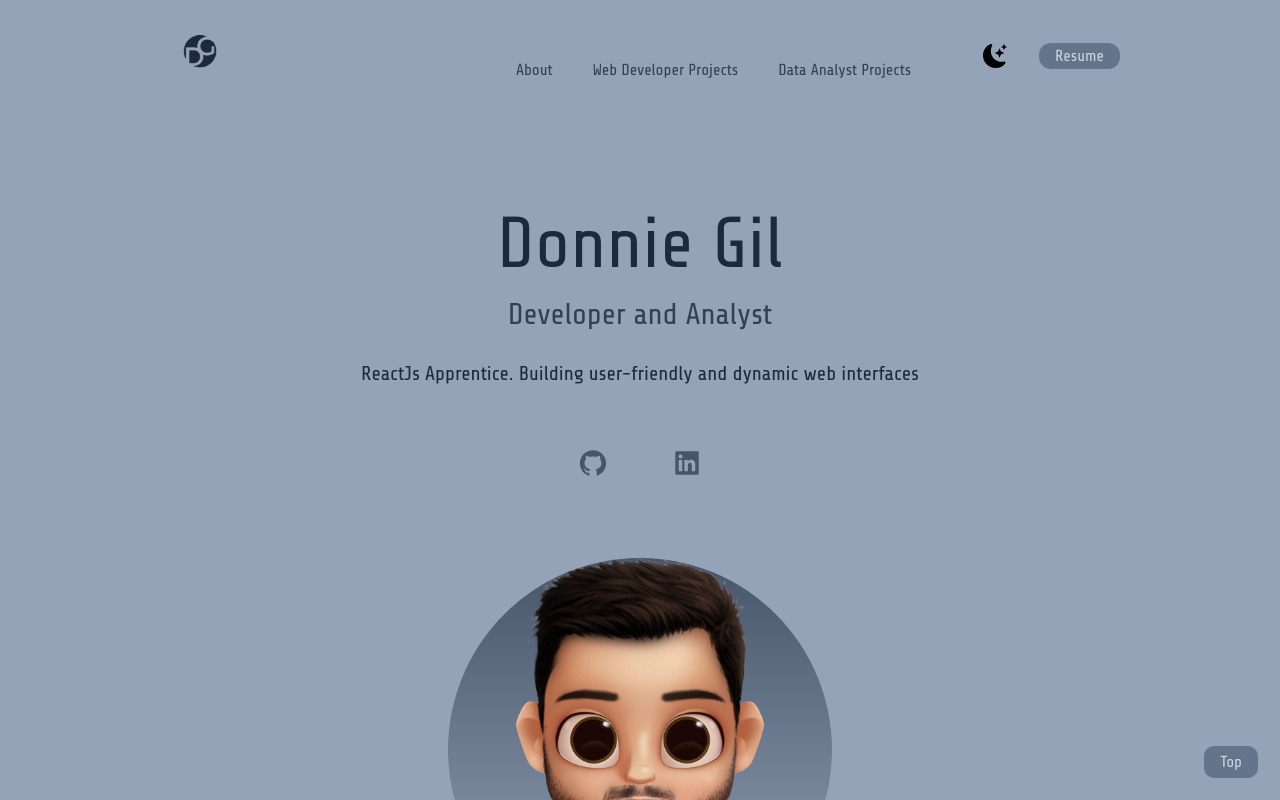
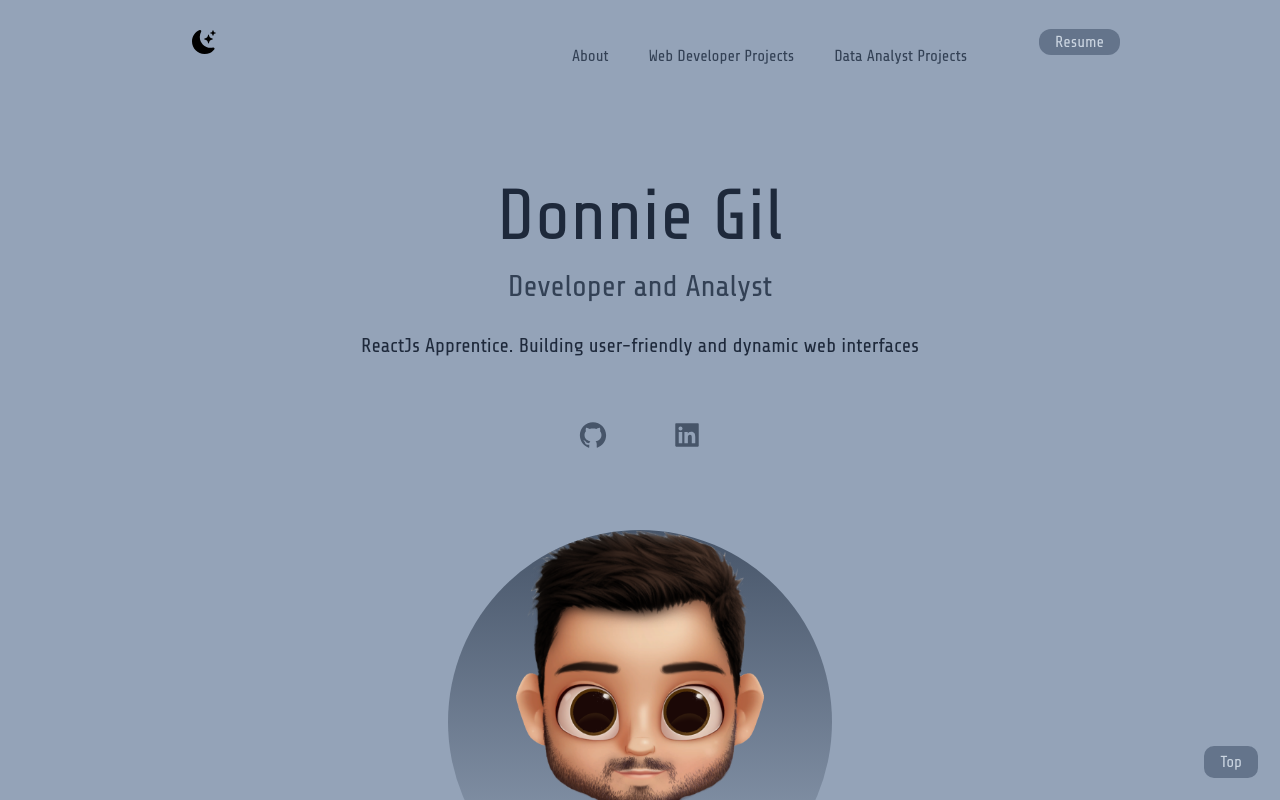
Before and after one commit to gildonnie/gildonnie.github.io, a Next.js app: page / in a window 1280 px wide. Shown: the top 800 px of the page. Built offline with nearby package versions, Linux system fonts and the light colour scheme; a web font is replaced by a local one.

Commit message:
v1 complete

```diff
--- a/pages/index.js
+++ b/pages/index.js
@@ -45,44 +45,9 @@ export default function Home() {
           <a className="fixed bottom-0 right-0 m-5 bg-slate-500 text-slate-300 px-4 py-1 rounded-xl hover:bg-slate-300 hover:text-slate-500 dark:bg-slate-700 dark:text-slate-400 dark:hover:bg-slate-500 dark:hover:text-slate-800 border-2 border-slate-400" href="#">Top</a>
           <section className="h-screen px-10 md:px-20 lg:px-40">
             <nav className="py-4 mb-12 flex justify-between items-center">
-      <a className="cursor-pointer">
-        {!darkMode ? (
-          <Image src={Dlogo} alt="nav-logo" width={130} height={130} className="w-20 md:w-30 dark:text-slate-100" />
-        ) : (
-          <Image src={DlogoDmode} alt="nav-logo" width={130} height={130} className="w-20 md:w-30 dark:text-slate-100" />
-        )}
-      </a>
-
-      {/* Hamburger menu */}
-      <div className="md:hidden">
-      {!isMenuOpen ? <GiHamburgerMenu onClick={toggleMenu} className="text-3xl hover:cursor-pointer dark:text-slate-400" /> : <div className="text-2xl border-2 border-slate-500 w-8 text-center bg-slate-600 text-slate-400 hover:cursor-pointer ml-20" onClick={toggleMenu}>X</div>}
-      </div>
-
-      {/* Navigation links */}
-      <div className={` md:flex md:items-center ${isMenuOpen ? 'flex' : 'hidden'}`}>
-        <ul className="navBar flex pt-7 font-normal text-slate-700 dark:text-slate-400">
-          <li className="mr-10 hover:cursor-pointer"  onClick={() => {
-          const anchor = document.querySelector('#about')
-          anchor.scrollIntoView({ behavior: 'smooth'})
-          setIsMenuOpen(!isMenuOpen);
-          }}>
-            About
-          </li>
-          <li className="mr-10 hover:cursor-pointer"  onClick={() => {
-          const anchor = document.querySelector('#web')
-          anchor.scrollIntoView({ behavior: 'smooth'})
-          setIsMenuOpen(!isMenuOpen);
-          }}>
-            Web Developer Projects
-          </li>
-          <li className="mr-10 hover:cursor-pointer"  onClick={() => {
-          const anchor = document.querySelector('#data')
-          anchor.scrollIntoView({ behavior: 'smooth'})
-          setIsMenuOpen(!isMenuOpen);
-          }}>
-            Data Analyst Projects
-          </li>
-        </ul>
+              {/* <a className="logo cursor-pointer">
+                {!darkMode ? ( <Image src={Dlogo} alt="nav-logo" width={130} height={130} className="w-20 md:w-30 dark:text-slate-100" />) : ( <Image src={DlogoDmode} alt="nav-logo" width={130} height={130} className="w-20 md:w-30 dark:text-slate-100" /> )}
+              </a> */}
 
                 {/* Dark mode toggle */}
                 <div className="flex items-center ml-4 md:ml-8">
@@ -96,6 +61,45 @@ export default function Home() {
                   />
                 </div>
 
+              {/* Hamburger menu */}
+              <div className="md:hidden">
+                {!isMenuOpen ? <GiHamburgerMenu onClick={toggleMenu} className="text-3xl hover:cursor-pointer dark:text-slate-400" /> : <div className="text-2xl border-2 border-slate-500 w-8 text-center bg-slate-600 text-slate-400 hover:cursor-pointer ml-5" onClick={toggleMenu}>X</div>}
+              </div>
+
+              {/* Navigation links */}
+              <div className={` md:flex md:items-center ${isMenuOpen ? 'flex ' : 'hidden'}`}>
+
+                <ul className="navBar flex pt-7 font-normal text-slate-700 dark:text-slate-400">
+                  <li
+                    className="mr-10 hover:cursor-pointer"  onClick={() => {
+                    const anchor = document.querySelector('#about')
+                    anchor.scrollIntoView({ behavior: 'smooth'})
+                    setIsMenuOpen(!isMenuOpen);
+                    }}
+                  >
+                    About
+                  </li>
+                  <li
+                    className="mr-10 hover:cursor-pointer"  onClick={() => {
+                    const anchor = document.querySelector('#web')
+                    anchor.scrollIntoView({ behavior: 'smooth'})
+                    setIsMenuOpen(!isMenuOpen);
+                    }}
+                  >
+                    Web Developer Projects
+                  </li>
+                  <li
+                    className="mr-10 hover:cursor-pointer"  onClick={() => {
+                    const anchor = document.querySelector('#data')
+                    anchor.scrollIntoView({ behavior: 'smooth'})
+                    setIsMenuOpen(!isMenuOpen);
+                    }}
+                  >
+                    Data Analyst Projects
+                  </li>
+                </ul>
+
+
                 {/* Resume button */}
                 <div className=" md:block">
                   <a
@@ -107,6 +111,7 @@ export default function Home() {
                 </div>
               </div>
             </nav>
+
             <div className="text-center p-10">
               <h2 className="text-5xl py-2 text-slate-800 font-medium md:text-7xl dark:text-slate-600">Donnie Gil</h2>
               <h3 className="text-2xl py-2 text-slate-700 md:text-3xl dark:text-slate-400">Developer and Analyst</h3>
--- a/styles/globals.css
+++ b/styles/globals.css
@@ -52,9 +52,10 @@ a {
     top: 80px;
     right: 0;
     width: 100%;
-    background-color: rgb(71,85,105, .85);
+    background-color: rgb(71,85,105);
     border-top: 2px solid #334155;
     color: rgb(174, 182, 190);
+    box-shadow: 0 25px 20px #7C8B9F;
   }
 
   .navBar li {
@@ -62,3 +63,9 @@ a {
   }
 
  }
+
+ @media (max-width: 768px) {
+  .logo {
+    display: none;
+  }
+ }
```
Lines whose indentation alone changed are shown as unchanged.
